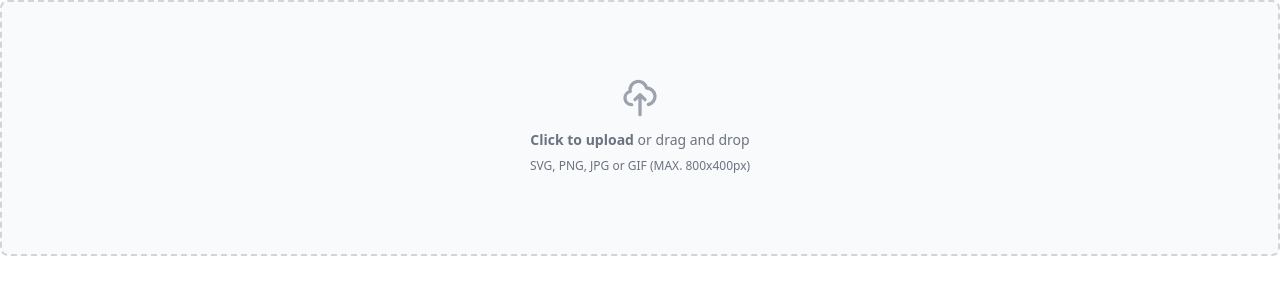
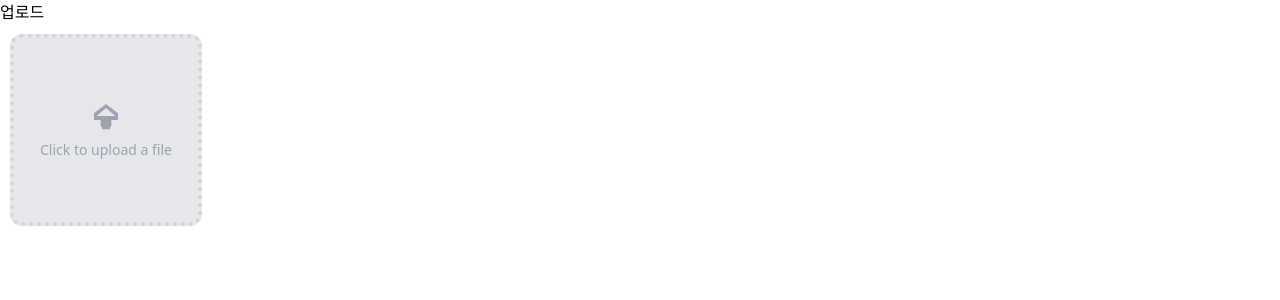
Before and after one commit to DropboxCloudComputing/DROPBOX_FE, a React (Create React App) app: page /test in a window 1280 px wide. Shown: the top 300 px of the page. Built offline with nearby package versions, Linux system fonts and the light colour scheme.

Commit message:
FIX: Upload UI change

```diff
--- a/package.json
+++ b/package.json
@@ -10,6 +10,7 @@
     "react-dom": "^18.2.0",
     "react-router-dom": "^6.10.0",
     "react-scripts": "5.0.1",
+    "recoil": "^0.7.7",
     "web-vitals": "^2.1.4"
   },
   "scripts": {
--- a/src/App.js
+++ b/src/App.js
@@ -4,12 +4,12 @@ import React from "react";
 import {Routes,Route} from "react-router-dom";
 import Login from "./pages/LoginPage";
 import MainPage from "./pages/MainPage";
-import UploadComponent from "./components/UploadComponent";
+import UploadContainer from "./containers/UploadContainer";
 function App() {
   return (
     <>
       <Routes>
-        <Route element={<UploadComponent />} path="/test" />
+        <Route element={<UploadContainer />} path="/test" />
         <Route element={<MainPage />} path="/" />
         <Route element={<Login />} path="/login" />
       </Routes>
--- a/src/components/LoginComponent.js
+++ b/src/components/LoginComponent.js
@@ -6,29 +6,29 @@ const LoginComponent = () => {
     return (
         <>
             <section className="bg-gray-50">
-                <div class="login-body">
-                    <Link to="/" class="login-logo">
-                        <img class="w-48 h-48 mr-2" src={Logo} alt="https://flowbite.s3.amazonaws.com/blocks/marketing-ui/logo.svg" />
+                <div className="login-body">
+                    <Link to="/" className="login-logo">
+                        <img className="w-48 h-48 mr-2" src={Logo} alt="https://flowbite.s3.amazonaws.com/blocks/marketing-ui/logo.svg" />
                         KKHU_GIT
                     </Link>
                     <div className="login-form">
                         <div className="p-6 space-y-4 md:space-y-6 sm:p-8">
-                            <h1 class="text-xl font-bold leading-tight tracking-tight text-gray-900 md:text-2xl">
+                            <h1 className="text-xl font-bold leading-tight tracking-tight text-gray-900 md:text-2xl">
                                 Sign in to your account
                             </h1>
                             <form className="space-y-4 md:space-y-6">
                                 <div>
-                                    <label for="email" class="text-left block mb-2 text-sm font-medium text-gray-900">Your email</label>
-                                    <input type="email" name="email" id="email" class="login-input" placeholder="name@company.com" required=""/>
+                                    <label for="email" className="text-left block mb-2 text-sm font-medium text-gray-900">Your email</label>
+                                    <input type="email" name="email" id="email" className="login-input" placeholder="name@company.com" required=""/>
                                 </div>
                                 <div>
-                                    <label for="password" class="text-left block mb-2 text-sm font-medium text-gray-900">Password</label>
-                                    <input type="password" name="password" id="password" placeholder="••••••••" class="login-input focus:ring-primary-600 focus:border-primary-600" required=""/>
+                                    <label for="password" className="text-left block mb-2 text-sm font-medium text-gray-900">Password</label>
+                                    <input type="password" name="password" id="password" placeholder="••••••••" className="login-input focus:ring-primary-600 focus:border-primary-600" required=""/>
                                 </div>
-                                <button type="submit" class="login-button hover:bg-primary-700 focus:ring-4 focus:outline-none focus:ring-primary-300   ">Sign in</button>
-                                <p class="text-sm font-light text-gray-500 dark:text-gray-400">
+                                <button type="submit" className="login-button hover:bg-primary-700 focus:ring-4 focus:outline-none focus:ring-primary-300   ">Sign in</button>
+                                <p className="text-sm font-light text-gray-500 dark:text-gray-400">
                                     Don’t have an account yet?
-                                    <Link to="/signup" class="font-medium text-primary-600 hover:underline dark:text-primary-500"> Sign up</Link>
+                                    <Link to="/signup" className="font-medium text-primary-600 hover:underline dark:text-primary-500"> Sign up</Link>
                                 </p>
                             </form>
                         </div>
--- a/src/components/MainPageComponent.js
+++ b/src/components/MainPageComponent.js
@@ -1,13 +1,41 @@
 import React from "react";
 import Header from "../pages/common/Header";
 import Sidebar from "../pages/common/Sidebar";
+import UploadComponent from "./UploadComponent";
+import { useRecoilValue } from "recoil";
+import { fileListState } from "../recoil/atom";
+
+const FileListComponent = () => {
+    const files = useRecoilValue(fileListState);
+
+    return (
+        <>
+            <div>
+                {files.map((file, index) => {
+                        return (
+                            <div key={index}>
+                                <div className="text-center text-gray-900 text-base sm:text-base rounded-lg block w-full p-2.5">
+                                    <p>{file.name}</p>
+                                </div>
+                            </div>
+
+                        )
+                    })}
+            </div>
+        </>
+    )
+}
+
 
 const MainPageComponent = () => {
-    return(
+
+    return (
         <>
-            <div>
-                <Header/>
-                <Sidebar/>
+            <Header />
+            <div className="flex">
+                <Sidebar />
+                <UploadComponent />
+                <FileListComponent />
             </div>
         </>
     );
--- a/src/components/UploadComponent.js
+++ b/src/components/UploadComponent.js
@@ -1,20 +1,71 @@
-import React from "react";
+// import React from "react";
+// const UploadComponent = (props) => {
+//     //flex items-center justify-center w-auto
+//     const { open, close, } = props;
 
-const UploadComponent = () => {
+//     return (
+//         <>
+//             <div  class="z-40 static" className={open ? 'openModal' : 'modal'}>
+//                 {open ? (
+//                     <div class="flex items-center justify-center w-auto">
+//                         <label for="dropzone-file" class="flex flex-col items-center justify-center w-full h-64 border-2 border-gray-300 border-dashed rounded-lg cursor-pointer bg-gray-50 dark:hover:bg-bray-800 dark:bg-gray-700 hover:bg-gray-100 dark:border-gray-600 dark:hover:border-gray-500 dark:hover:bg-gray-600">
+//                             <div class="flex flex-col items-center justify-center pt-5 pb-6">
+//                                 <svg aria-hidden="true" class="w-10 h-10 mb-3 text-gray-400" fill="none" stroke="currentColor" viewBox="0 0 24 24" xmlns="http://www.w3.org/2000/svg"><path stroke-linecap="round" stroke-linejoin="round" stroke-width="2" d="M7 16a4 4 0 01-.88-7.903A5 5 0 1115.9 6L16 6a5 5 0 011 9.9M15 13l-3-3m0 0l-3 3m3-3v12"></path></svg>
+//                                 <p class="mb-2 text-sm text-gray-500 dark:text-gray-400"><span class="font-semibold">Click to upload</span> or drag and drop</p>
+//                                 <p class="text-xs text-gray-500 dark:text-gray-400">SVG, PNG, JPG or GIF (MAX. 800x400px)</p>
+//                             </div>
+//                             <input id="dropzone-file" type="file" class="hidden" />
+//                         </label>
+//                         <footer>
+//                             <button className="close" onClick={close}>
+//                                 close
+//                             </button>
+//                         </footer>
+//                     </div>
+//                 ) : null}
+//             </div>
+//         </>
+//     );
+// };
+
+// export default UploadComponent;
+
+import React, { Fragment} from 'react';
+import { useRecoilState } from 'recoil';
+import { fileListState } from "../recoil/atom";
+
+function UploadComponent() {
+    const [fileList,setFileList] = useRecoilState(fileListState);
+
+    const handleFileChange = (event) => {
+        event.preventDefault();
+        const filename = event.target.files[0].name;
+        const extension = event.target.files[0].name.split(".")[1];
+
+        const uploadFileStruct = {
+            filename: filename,
+            ext : extension
+        }
+        setFileList([...fileList,uploadFileStruct]);
+    };
+
     return (
-        <>
-            <div class="flex items-center justify-center w-auto">
-                <label for="dropzone-file" class="flex flex-col items-center justify-center w-full h-64 border-2 border-gray-300 border-dashed rounded-lg cursor-pointer bg-gray-50 dark:hover:bg-bray-800 dark:bg-gray-700 hover:bg-gray-100 dark:border-gray-600 dark:hover:border-gray-500 dark:hover:bg-gray-600">
-                    <div class="flex flex-col items-center justify-center pt-5 pb-6">
-                        <svg aria-hidden="true" class="w-10 h-10 mb-3 text-gray-400" fill="none" stroke="currentColor" viewBox="0 0 24 24" xmlns="http://www.w3.org/2000/svg"><path stroke-linecap="round" stroke-linejoin="round" stroke-width="2" d="M7 16a4 4 0 01-.88-7.903A5 5 0 1115.9 6L16 6a5 5 0 011 9.9M15 13l-3-3m0 0l-3 3m3-3v12"></path></svg>
-                        <p class="mb-2 text-sm text-gray-500 dark:text-gray-400"><span class="font-semibold">Click to upload</span> or drag and drop</p>
-                        <p class="text-xs text-gray-500 dark:text-gray-400">SVG, PNG, JPG or GIF (MAX. 800x400px)</p>
-                    </div>
-                    <input id="dropzone-file" type="file" class="hidden" />
-                </label>
-            </div>
-        </>
+        <Fragment>
+            <form onSubmit={handleFileChange}>
+                <div className="m-2.5 relative w-48 h-48 bg-gray-200 border-4 border-dotted border-gray-300 rounded-xl overflow-hidden">
+                    <label htmlFor="file-input" className="absolute inset-0 cursor-pointer">
+                        <input id="file-input" type="file" className="sr-only" onChange={handleFileChange} />
+                        <span className="absolute inset-0 flex flex-col items-center justify-center text-gray-400">
+                            <svg className="w-8 h-8" viewBox="0 0 24 24" fill="none" xmlns="http://www.w3.org/2000/svg">
+                                <path d="M21 15H16V20H8V15H3V10L12 3L21 10V15ZM9 17H15V22H9V17ZM5 12H19L12 6L5 12Z" fill="currentColor" />
+                            </svg>
+                            <span className="mt-2 text-sm font-medium">Click to upload a file</span>
+                        </span>
+                    </label>
+                </div>
+            </form>
+        </Fragment>
     );
-};
+}
 
 export default UploadComponent;
--- /dev/null
+++ b/src/containers/UploadContainer.js
@@ -0,0 +1,23 @@
+import React, { useState,Fragment } from "react";
+import UploadComponent from "../components/UploadComponent";
+
+const UploadContainer = () => {
+    const [modalOpen, setModalOpen] = useState(false);
+
+    const openModal = () => {
+        setModalOpen(true);
+    };
+
+    const closeModal = () => {
+        setModalOpen(false);
+    };
+
+    return(
+        <Fragment>
+            <button onClick={openModal} className="flex">업로드</button>
+            <UploadComponent open={modalOpen} close={closeModal} />
+        </Fragment>
+    );
+};
+
+export default UploadContainer;
--- a/src/index.js
+++ b/src/index.js
@@ -4,13 +4,16 @@ import { BrowserRouter } from 'react-router-dom';
 import './index.css';
 import App from './App';
 import reportWebVitals from './reportWebVitals';
+import { RecoilRoot } from 'recoil';
 
 const root = ReactDOM.createRoot(document.getElementById('root'));
 root.render(
   <React.StrictMode>
-    <BrowserRouter>
-      <App />
-    </BrowserRouter>
+    <RecoilRoot>
+      <BrowserRouter>
+        <App />
+      </BrowserRouter>
+    </RecoilRoot>
   </React.StrictMode>
 );
 
--- /dev/null
+++ b/src/recoil/atom.js
@@ -0,0 +1,6 @@
+import {atom} from "recoil";
+
+export const fileListState = atom({
+    key : 'fileList',
+    default : [],
+});
```
Also changed, not shown: src/components/common/HeaderComponent.js (+13 -14 lines), src/containers/MainPageContainer.js (+4 -3 lines), 1 other file (tests, documents, lock files or other folders).
